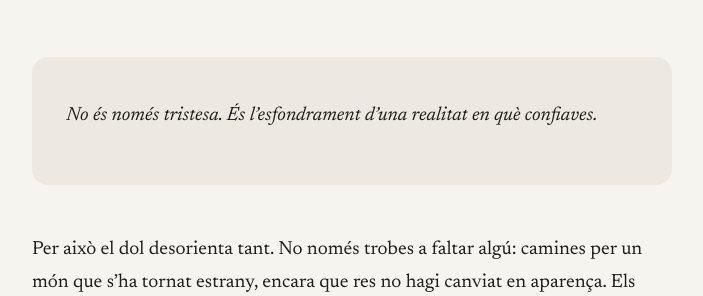
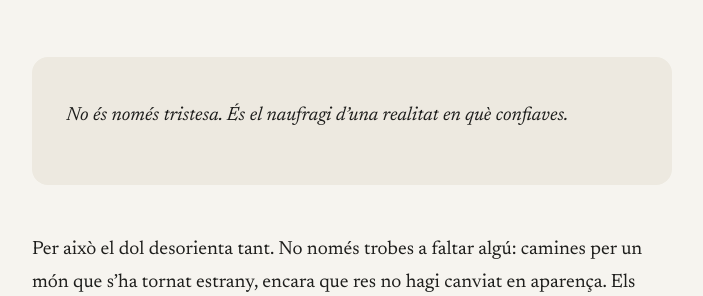
Before and after one commit to almarge/almarge.github.io, a Jekyll site: the page built from _posts/2026-10-26-la-desgracia-del-dol.md, in a window 1280 px wide. Shown: the part 1134-1430 px from the top of the page, without its empty margins (288-991 px from the left). Built offline with Jekyll 4.4.1, drawn with Linux system fonts in a browser that asks for light colours.

Commit message:
Update wording for clarity in dol description
Replaced 'esfondrament' with 'naufragi' to enhance clarity.

```diff
--- a/_posts/2026-10-26-la-desgracia-del-dol.md
+++ b/_posts/2026-10-26-la-desgracia-del-dol.md
@@ -15,6 +15,6 @@
 
 I, de sobte, aquesta expectativa col·lisiona amb la realitat. La vida te la pren. El món deixa de comportar-se com el teu sistema nerviós anticipava. El mapa interior i el territori exterior ja no coincideixen. I aquest desajust és, en essència, el dol.
 
-> No és només tristesa. És l’esfondrament d’una realitat en què confiaves.
+> No és només tristesa. És el naufragi d’una realitat en què confiaves.
 
 Per això el dol desorienta tant. No només trobes a faltar algú: camines per un món que s’ha tornat estrany, encara que res no hagi canviat en aparença. Els carrers són els mateixos. Les rutines també. Però el significat ha variat, i és el significat allò que dona estructura a la vida.
```
